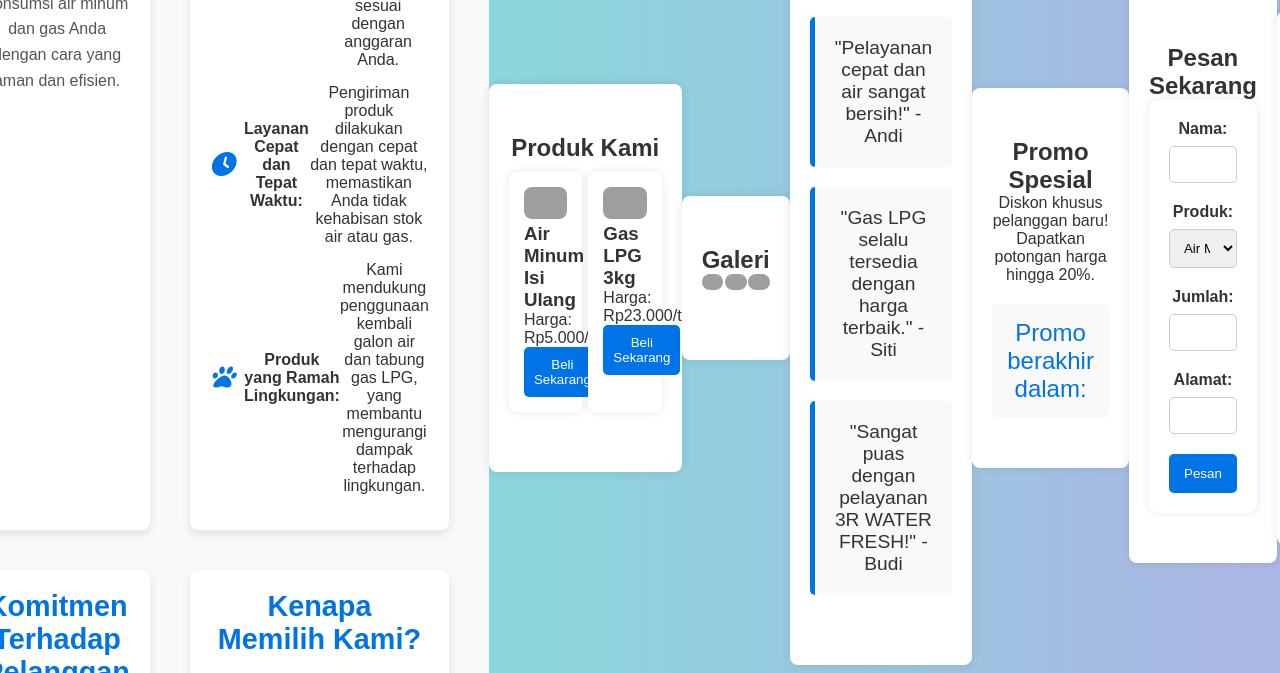
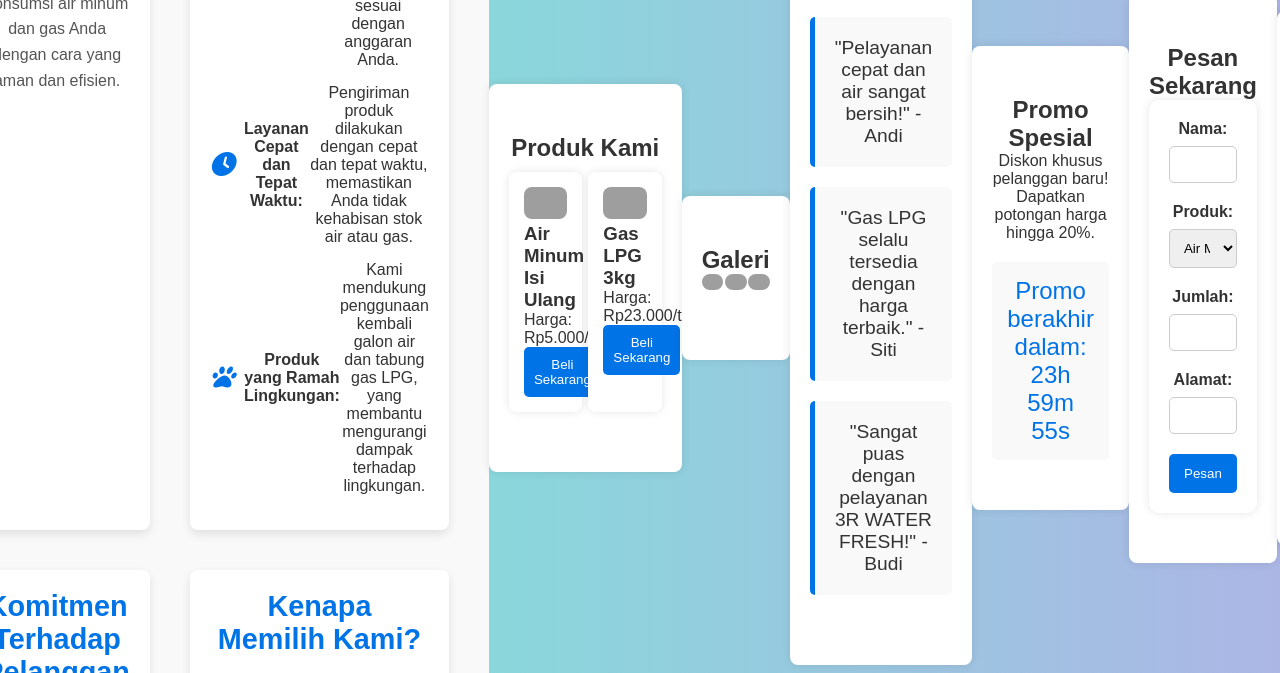
Before and after one commit to Team-Informatika/714230025, a plain HTML site: page company/index.html in a window 1280 px wide. Shown: the part 112-785 px from the top of the page. Drawn offline with Linux system fonts and the light colour scheme; files that its build step writes are made by us from their sources; grey boxes are pictures that could not be loaded.

Commit message:
Added js for interaction

```diff
--- a/company/index.html
+++ b/company/index.html
@@ -490,5 +490,40 @@
         <p>&copy; 2025 3R WATER FRESH. All Rights Reserved.</p>
     </footer>
 
+    <script>
+        document.addEventListener("DOMContentLoaded", function() {
+            const sections = document.querySelectorAll("section");
+            const menuToggle = document.querySelector(".menu-toggle");
+            const nav = document.querySelector("nav ul");
+
+            menuToggle.addEventListener("click", function() {
+                nav.classList.toggle("show-menu");
+            });
+
+            function reveal() {
+                sections.forEach(section => {
+                    const top = section.getBoundingClientRect().top;
+                    if (top < window.innerHeight - 100) {
+                        section.classList.add("show");
+                    }
+                });
+            }
+
+            window.addEventListener("scroll", reveal);
+            reveal();
+
+            const timerElement = document.getElementById("countdown-timer");
+            let countdownTime = 60 * 60 * 24; // 24 jam dalam detik
+            function updateTimer() {
+                let hours = Math.floor(countdownTime / 3600);
+                let minutes = Math.floor((countdownTime % 3600) / 60);
+                let seconds = countdownTime % 60;
+                timerElement.textContent = `${hours}h ${minutes}m ${seconds}s`;
+                if (countdownTime > 0) countdownTime--;
+            }
+            setInterval(updateTimer, 1000);
+            updateTimer();
+        });
+    </script>
 </body>
 </html>
```
